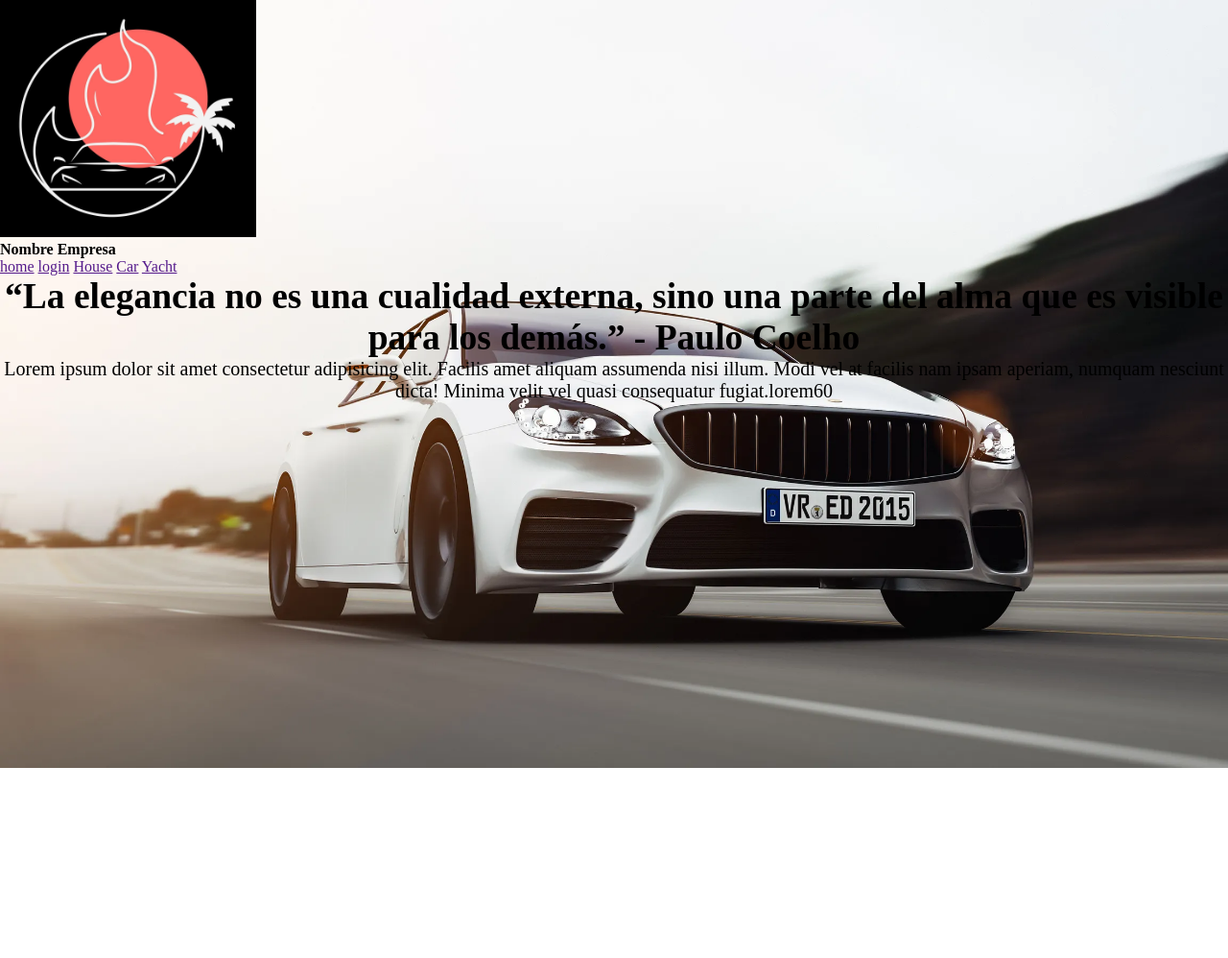
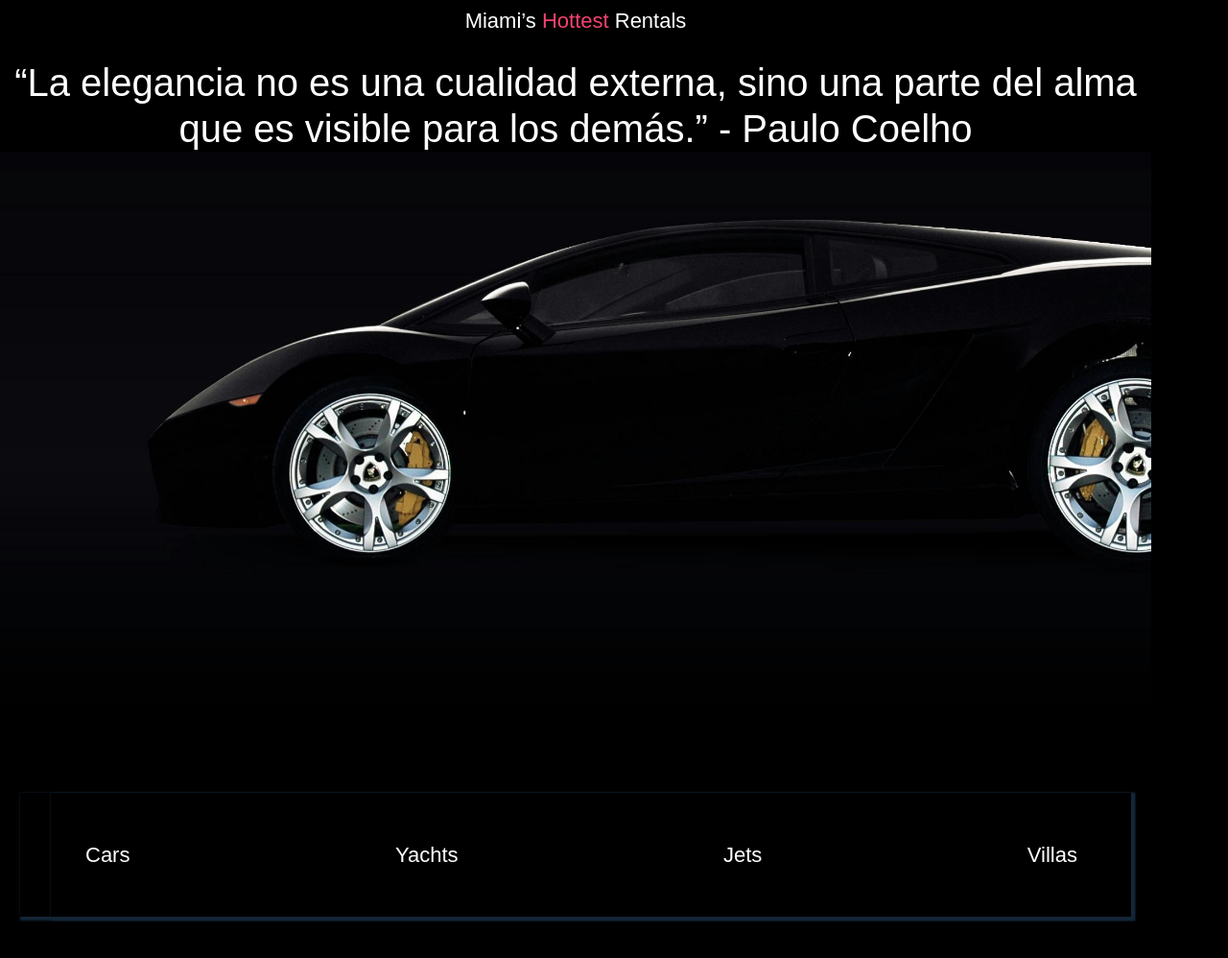
Before and after one commit to gereacosta1/MiamiRentals, a plain HTML site: page index.html in a window 1280 px wide. Shown: the whole page at 96% size. Before the commit the page ends 800 px from the top, so only its background shows below. Drawn offline with nearby package versions, Linux system fonts and the light colour scheme.

Commit message:
Header black and add navBar main

```diff
--- a/index.html
+++ b/index.html
@@ -3,34 +3,68 @@
 <head>
     <meta charset="UTF-8">
     <meta name="viewport" content="width=device-width, initial-scale=1.0">
-    <title>Document</title>
+    <title>Miami's Hottest Rentals</title>
     <link rel="stylesheet" href="style.css">
+    <link rel="preconnect" href="https://fonts.googleapis.com">
+    <link rel="preconnect" href="https://fonts.gstatic.com" crossorigin>
+    <link href="https://fonts.googleapis.com/css2?family=Anton&display=swap" rel="stylesheet">
+
+    <link href="https://cdn.jsdelivr.net/npm/bootstrap@5.3.3/dist/css/bootstrap.min.css" rel="stylesheet" integrity="sha384-QWTKZyjpPEjISv5WaRU9OFeRpok6YctnYmDr5pNlyT2bRjXh0JMhjY6hW+ALEwIH" crossorigin="anonymous">
+
 </head>
 <body>
-    <section>
+    <section class="section-texto">
         <header>
             <nav>
-                <div class="left">
-                    <img class="img-logo" src="./img/logo.png" alt="">
-                    <h4>Nombre Empresa</h4>
-                </div>
-                <div class="right">
-                    <a href="">home</a>
-                    <a href="">login</a>
-                    <a href="">House</a>
-                    <a href="">Car</a>
-                    <a href="">Yacht</a>
-                </div>
+                <!-- <div class="navbar-logo">
+                    <img src="./img/logo.png" alt="">
+                </div> -->
+                <!-- <div class="name">
+                    <h4>Miami's Hottest Rentals</h4>
+                </div> -->
             </nav>
         </header>
         <div class="description">
+            <p>Miami’s <span>Hottest</span> Rentals</p>
             <h1>“La elegancia no es una cualidad externa, sino una parte del alma que es visible para los demás.” - Paulo Coelho</h1>
-            <p>Lorem ipsum dolor sit amet consectetur adipisicing elit. Facilis amet aliquam assumenda nisi illum. Modi vel at facilis nam ipsam aperiam, numquam nesciunt dicta! Minima velit vel quasi consequatur fugiat.lorem60</p>
         </div>
     </section>
 
 
     <main>
+        <div class="nav-bar-main">
+            <ul>
+                <!-- <a href="cars.html">Cars</a>
+                <a href="">Yachts</a>
+                <a href="">Jets</a>
+                <a href="">Villas</a> -->
+
+                <ul class="nav nav-bar-main">
+                    <li class="nav-item">
+                            <a class="nav-link active" aria-current="page" href="#">Cars</a>
+                    </li>
+                    <li class="nav-item">
+                            <a class="nav-link" href="#">Yachts</a>
+                    </li>
+                    <li class="nav-item">
+                            <a class="nav-link" href="#">Jets</a>
+                    </li>
+                    <li class="nav-item">
+                        <a class="nav-link" href="#">Villas</a>
+                    </li>
+                </ul>
+            </ul>
+        </div>
+
+        <div class="left">
+            <h4></h4>
+        </div>
+
+        <div class="right">
+
+        </div>
+
+
 
     </main>
 
--- a/style.css
+++ b/style.css
@@ -2,38 +2,51 @@
     --primary-color: #142738;
     --paragraph-color:#ca1444;
     --heading-color:#f4436f;
+    --white-color:#ffffff;
+    --black-color:#000000;
 
 }
 
-*{
+body{
     margin: 0 auto;
-    padding: 0;
-    font-family: "Raleway";
+    display: block;
+    max-width: 1200px;
 }
 
-section{
-    background-image: url(./img/imghd.webp);
+*{
+    font-family: "Urbanist", sans-serif;
+    background-color: var(--black-color);
+}
+
+.section-texto{
+    background-image: url(./img/pexels-pixabay-38570.jpg);
     background-size: cover;
     height: 100vh;
+    /* margin: 40px; */
 
 }
-
-
 
 .nav-links a{
     margin-right: 90px;
     text-decoration: none;
-    font-family: "Raleway";
 
 }
 
 .description{
-    font-family: "Raleway";
-    font-size: 25px;
+    font-size: 20px;
     text-align: center;
+    color: var(--white-color);
+
+
 
     & p{
-        font-size: 20px;
+        font-size: 22px;
+        margin-top: 5px;
+        margin-bottom: 24px;
+    }
+
+    & span{
+        color: var(--heading-color);
     }
 }
 
@@ -44,6 +57,44 @@ section{
     }
 }
 
-.img-logo{
-    font-size: 10px;
+.navbar-logo{
+    display: inline-block;
+    vertical-align: middle;
+    width: 70px;
+    }
+.navbar-logo img{
+    display: block;
+    width: 100%;
+    height: auto;
+    }
+
+.nav-bar-main{
+    background-color: var(--black-color);
+    padding: 20px;
+
+    border: 1px solid var(--black-color);
+    & a{
+        text-decoration: none;
+        color: var(--white-color);
+        margin: 19px;
+        font-size: 22px;
+    }
+    & ul{
+        background-color: var(--black-color);
+        box-shadow: 2px 2px 2px 2px var(--primary-color);
+        text-align: center;
+        justify-content: center;
+        justify-content: space-between;
+    }
 }
+/*
+.nav-bar-main:hover{
+
+
+} */
+
+.anton-regular .description{
+    font-family: "Anton", sans-serif;
+    font-weight: 400;
+    font-style: normal;
+}
```
Also changed, not shown: cars.html (added, +13 -0 lines), img/ferrarideIg.png (added), img/pexels-pixabay-38570.jpg (added), img/urus.webp (added), img/urusperoHD.jpeg (added).
